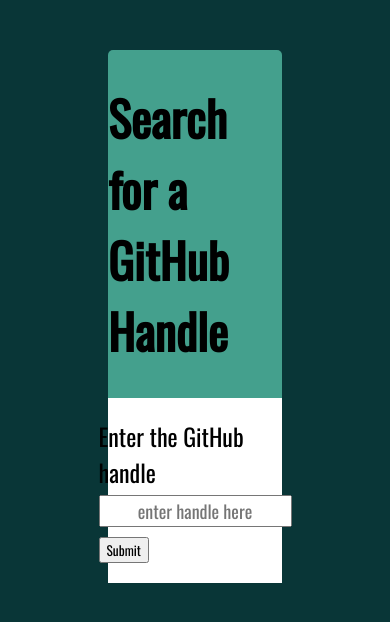
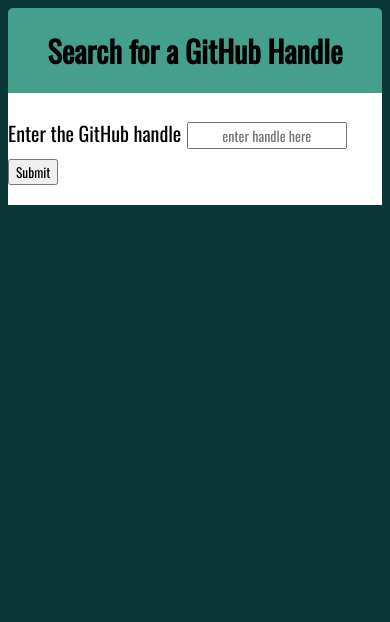
Before and after one commit to rcmartinez54/GitHub-repo-app, a plain HTML site: page index.html in a window 390 px wide. Drawn offline with nearby package versions, Linux system fonts and the light colour scheme.

Commit message:
added media rules

```diff
--- a/index.css
+++ b/index.css
@@ -66,3 +66,28 @@
     text-align: center;
     margin-bottom: 5px;
 }
+
+@media screen and (max-width: 700px) {
+    #contain {
+        margin: 0;
+    }
+}
+
+@media screen and (max-width: 500px) {
+    .header h1 {
+        font-size: 30px;
+    }
+    label {
+        font-size: 20px;
+    }
+    input {
+        font-size: 14px;
+    }
+}
+
+@media screen and (max-width: 360px) {
+    #js-get-handle-form {
+        display: flex;
+        flex-direction: column;
+    }
+}
```
